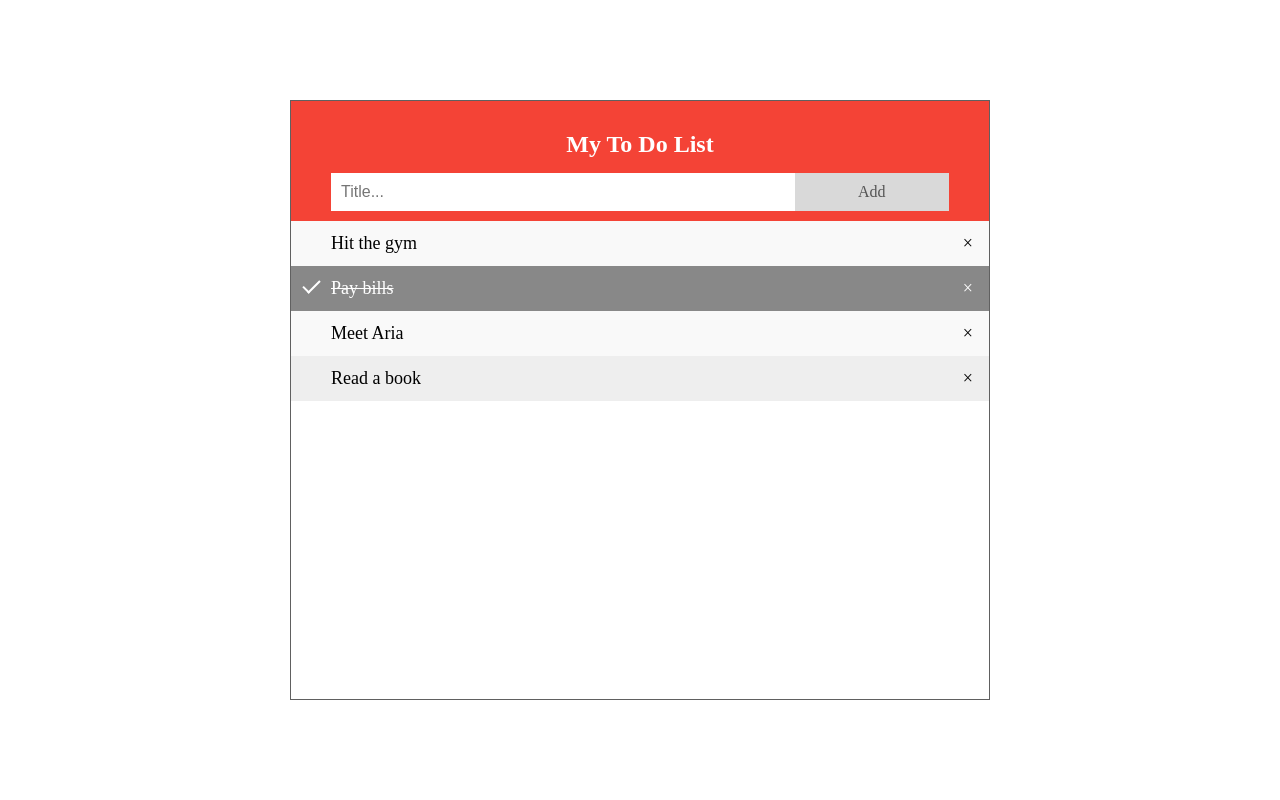
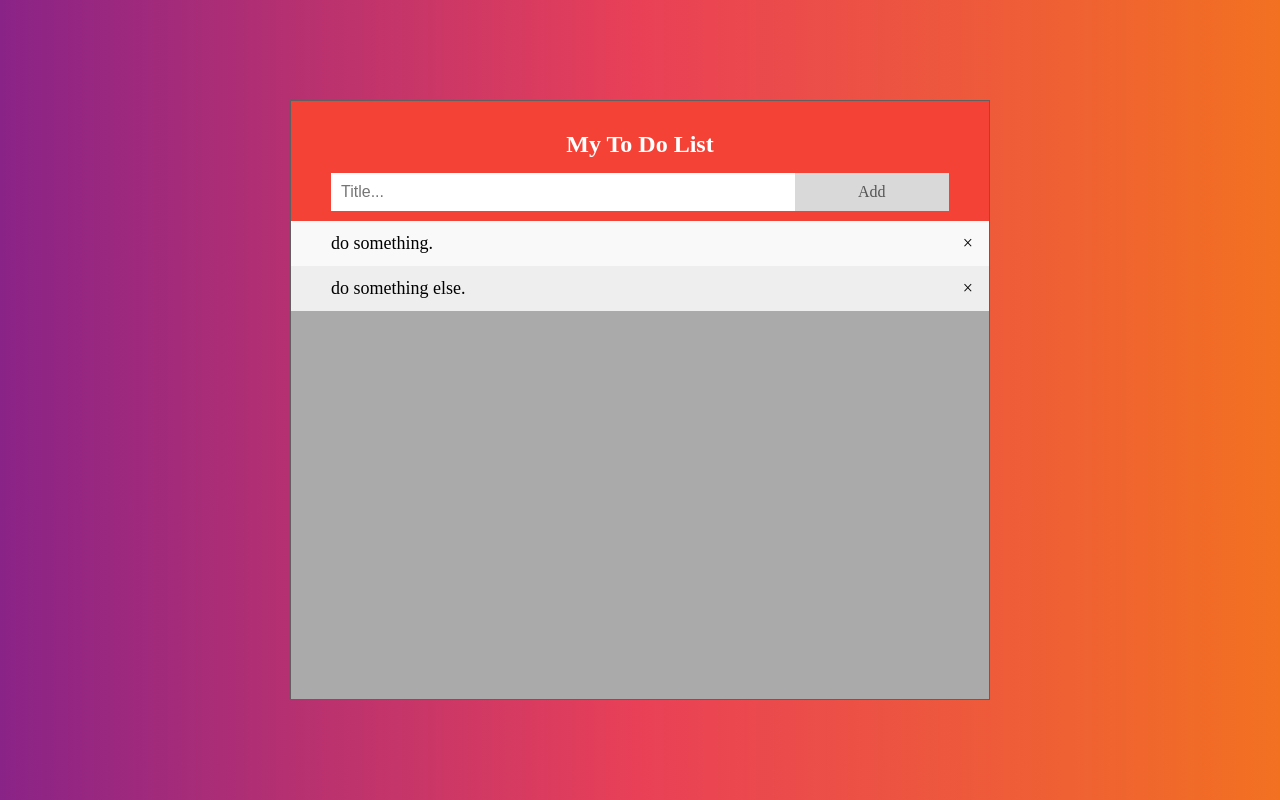
Before and after one commit to amir183258/todolist, a PHP site: page / in a window 1280 px wide. Run offline with PHP 8.4, Linux system fonts and the light colour scheme.

Commit message:
Used some php.

```diff
--- a/app/app.js
+++ b/app/app.js
@@ -30,6 +30,12 @@ function newElement()
     var li = document.createElement("li");
     var inputValue = document.getElementById("myInput").value;
     var t = document.createTextNode(inputValue);
+    // php part
+    const xmlhttp = new XMLHttpRequest();
+    xmlhttp.open("POST", "http://localhost/test2/php/writework.php", true);
+    xmlhttp.setRequestHeader("Content-type", "application/x-www-form-urlencoded");
+    xmlhttp.send("text=" + inputValue);
+    // js part
     li.appendChild(t);
     if(inputValue === "")
         alert("You must write something!");
--- a/css/style.css
+++ b/css/style.css
@@ -9,12 +9,14 @@ body {
     height: 100vh;
     justify-content: center;
     align-items: center;
+    background-image: linear-gradient(to right, #8a2387, #e94057, #F27121);
 }
 
 #todo-container {
     width: 700px;
     height: 600px;
     border: solid 1px #606060;
+    background-color: #aaa;
 }
 
 #list-container {
--- a/index.html
+++ b/index.php
@@ -20,10 +20,8 @@
         </div>
         <div id="list-container">
             <ul id="myUL">
-                <li>Hit the gym</li>
-                <li class="checked">Pay bills</li>
-                <li>Meet Aria</li>
-                <li>Read a book</li>
+                <!-- php here for reading from file -->
+                <?php include 'php/readworks.php';?>
             </ul>
         </div>
     </div>
--- /dev/null
+++ b/php/readworks.php
@@ -0,0 +1,14 @@
+<?php
+    $myfile = fopen("works/works_list.txt", "r") or die("Unable to open file!");
+    $workText = "";
+    while(!feof($myfile))
+    {
+        $workText = fgets($myfile);
+        $workText = explode(":", $workText);
+        if(count($workText) < 2)
+            echo "<li>" . $workText[0] . "</li>";
+        else
+            echo '<li class="checked">' . $workText[1] . "</li>";
+    }
+    fclose($myfile);
+?>
--- /dev/null
+++ b/php/writework.php
@@ -0,0 +1,6 @@
+<?php
+    $myfile = fopen("../works/works_list.txt", "a");
+    $workText = $_POST["text"];
+    fwrite($myfile, "\n" . $workText);
+    fclose($myfile);
+?>
--- /dev/null
+++ b/works/works_list.txt
@@ -0,0 +1,2 @@
+do something.
+do something else.
```
Also changed, not shown: image.png (added).
